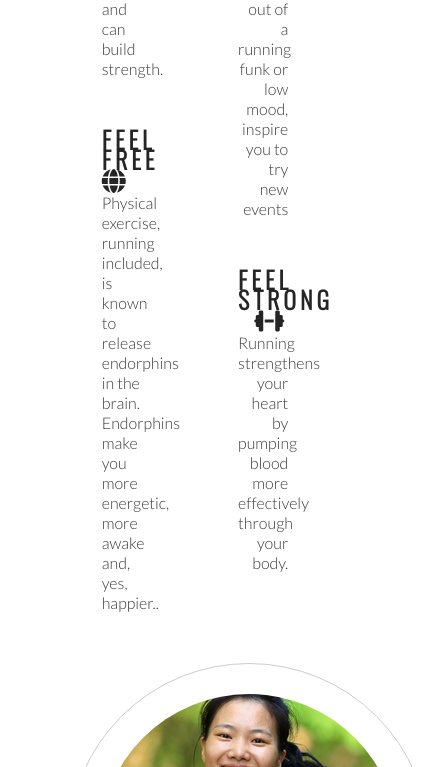
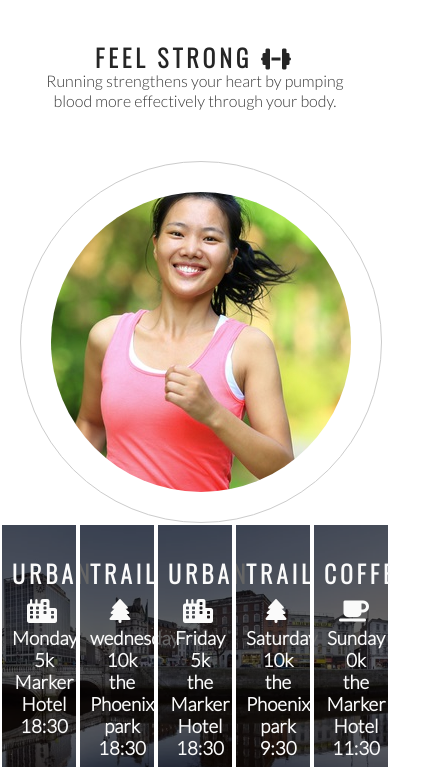
Before and after one commit to Melhefnawi/love-running, a plain HTML site: page index.html in a window 390 px wide. Shown: the part 1933-2700 px from the top of the page, 430 px wide, since content can reach past the window. Drawn offline with nearby package versions, Linux system fonts and the light colour scheme.

Commit message:
adjust the mobile view - smaller tha 950px

```diff
--- a/assets/css/style.css
+++ b/assets/css/style.css
@@ -256,7 +256,7 @@ footer{
         margin:0;
     }
 
-    #left-about #right-about{
+    #left-about, #right-about{
 
         width:100%;
         float:left;
@@ -286,4 +286,28 @@ footer{
     margin-bottom: 20px;
     line-height: 25px;
 }
+
+#cover-text{
+    left:0;
+
 }
+
+#club-ethos{
+    width:90%;
+    height: 1200px;
+    margin: 0 auto;
+}
+
+.left-about-heading, .right-about-heading{
+    width:inherit;
+}
+
+.left-about-heading h2, .right-about-heading h2 {
+    width:100%;
+    text-align: center;
+}
+.left-about-heading p, .right-about-heading p{
+    text-align: center;
+    padding: 0 20px;
+}
+}
```
